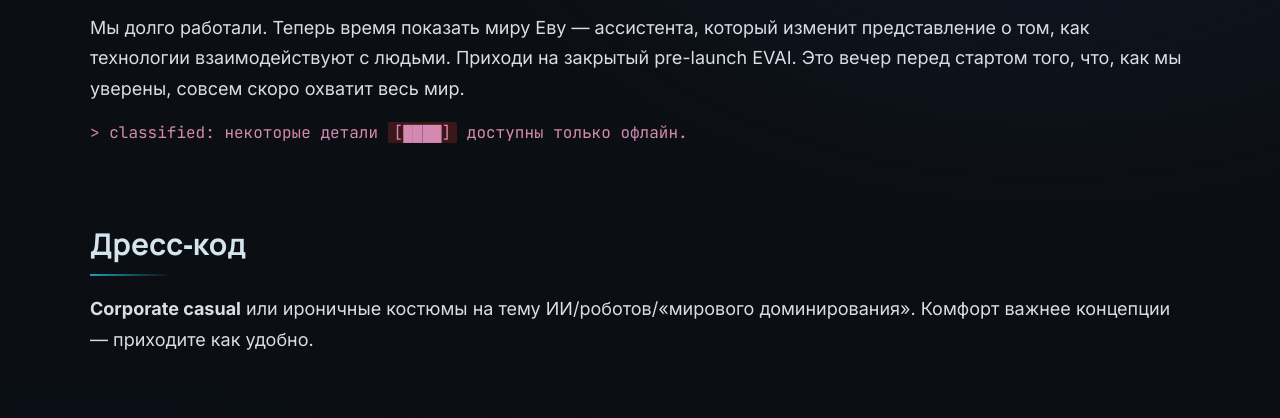
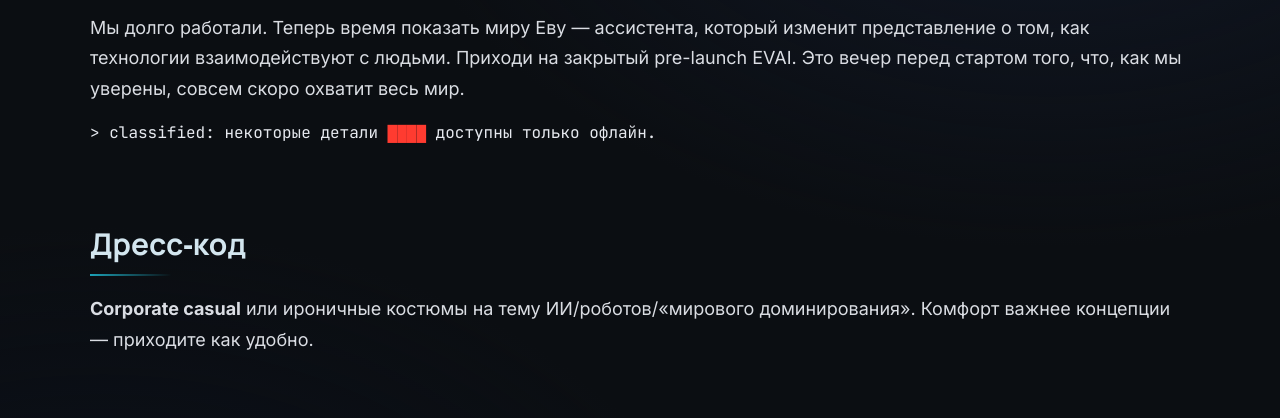
Before and after one commit to hgenru/evai-site, an Astro site: page / in a window 1280 px wide. Shown: the part 880-1298 px from the top of the page. Built offline with nearby package versions, Linux system fonts and the light colour scheme; Astro itself is replaced by a stand-in of ours.

Commit message:
style(classified): match color with init ticker; keep different caret color; simplify redact block (remove brackets/background)

```diff
--- a/src/pages/index.astro
+++ b/src/pages/index.astro
@@ -66,7 +66,7 @@
   <section class="section container">
     <h2>О событии</h2>
     <p class="about">Мы долго работали. Теперь время показать миру Еву — ассистента, который изменит представление о том, как технологии взаимодействуют с людьми. Приходи на закрытый pre-launch EVAI. Это вечер перед стартом того, что, как мы уверены, совсем скоро охватит весь мир.</p>
-    <div class="ticker classified" data-typing="true">&gt; classified: некоторые детали <span class="inline-redact">[████]</span> доступны только офлайн.</div>
+    <div class="ticker classified" data-typing="true">&gt; classified: некоторые детали <span class="inline-redact">████</span> доступны только офлайн.</div>
   </section>
 
   <section class="section container">
--- a/src/styles/global.css
+++ b/src/styles/global.css
@@ -139,13 +139,13 @@
 .btn:focus-visible { animation: btn-sheen 1.2s linear infinite; }
 .btn.secondary { --bgc: var(--pulse); }
 @keyframes btn-sheen { 0% { background-position: 0% 50% } 100% { background-position: 100% 50% } }
-.inline-redact { background: color-mix(in oklab, var(--redact), transparent 80%); padding: 0 6px; border-radius: 2px; }
+.inline-redact { background: none; color: var(--redact); padding: 0; border-radius: 0; }
 
 .ticker { font-family: "JetBrains Mono", monospace; color: var(--muted); }
 .ticker[data-typing="true"]::after { content: '▋'; color: var(--lime); animation: blink 1s step-end infinite; margin-left: 2px; }
 @keyframes blink { 50%{opacity: 0} }
 /* Classified variant of ticker */
-.ticker.classified { color: color-mix(in oklab, var(--pulse), var(--muted) 40%); text-transform: lowercase; }
+.ticker.classified { color: inherit; text-transform: lowercase; }
 .ticker.classified[data-typing="true"]::after { color: var(--pulse); }
 
 .section { padding: 8px 0; }
```
